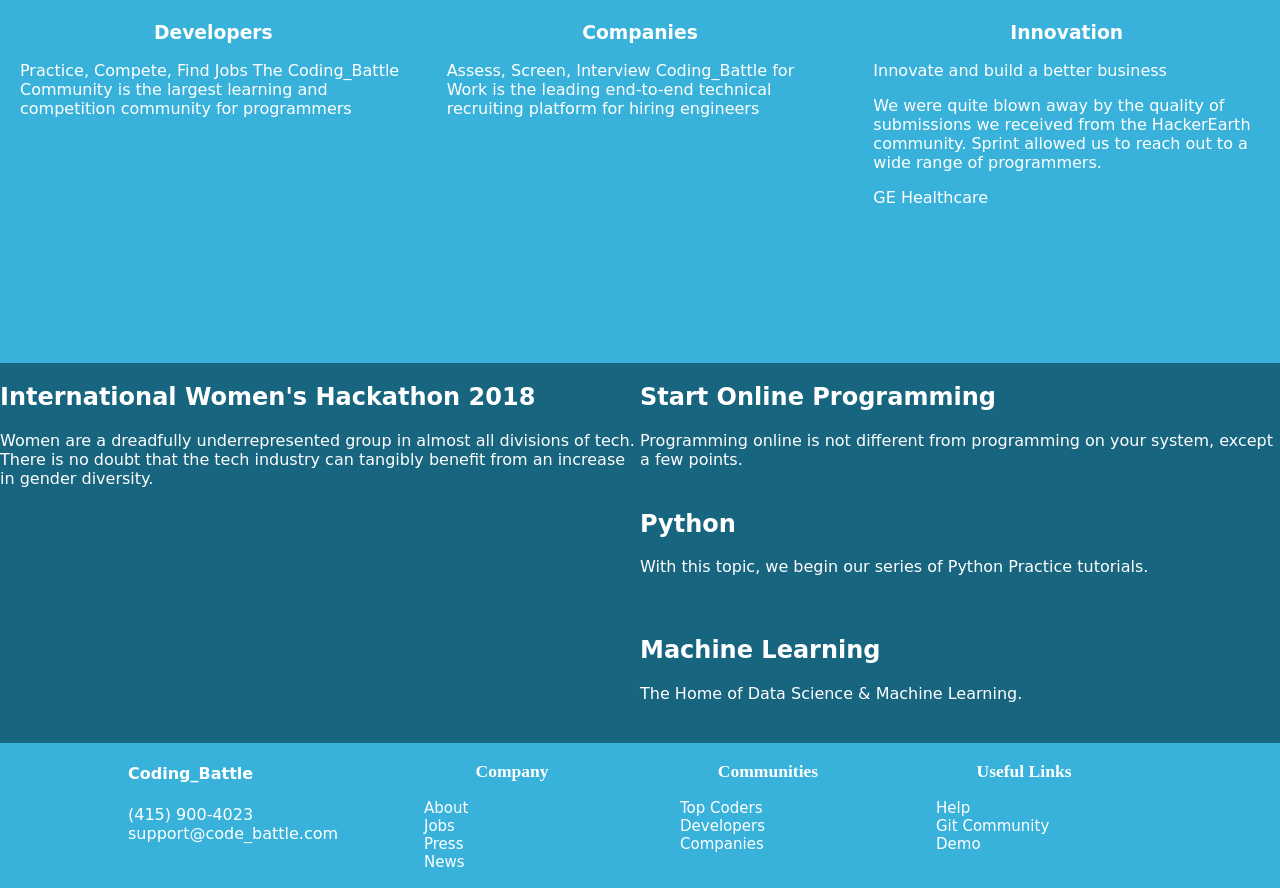
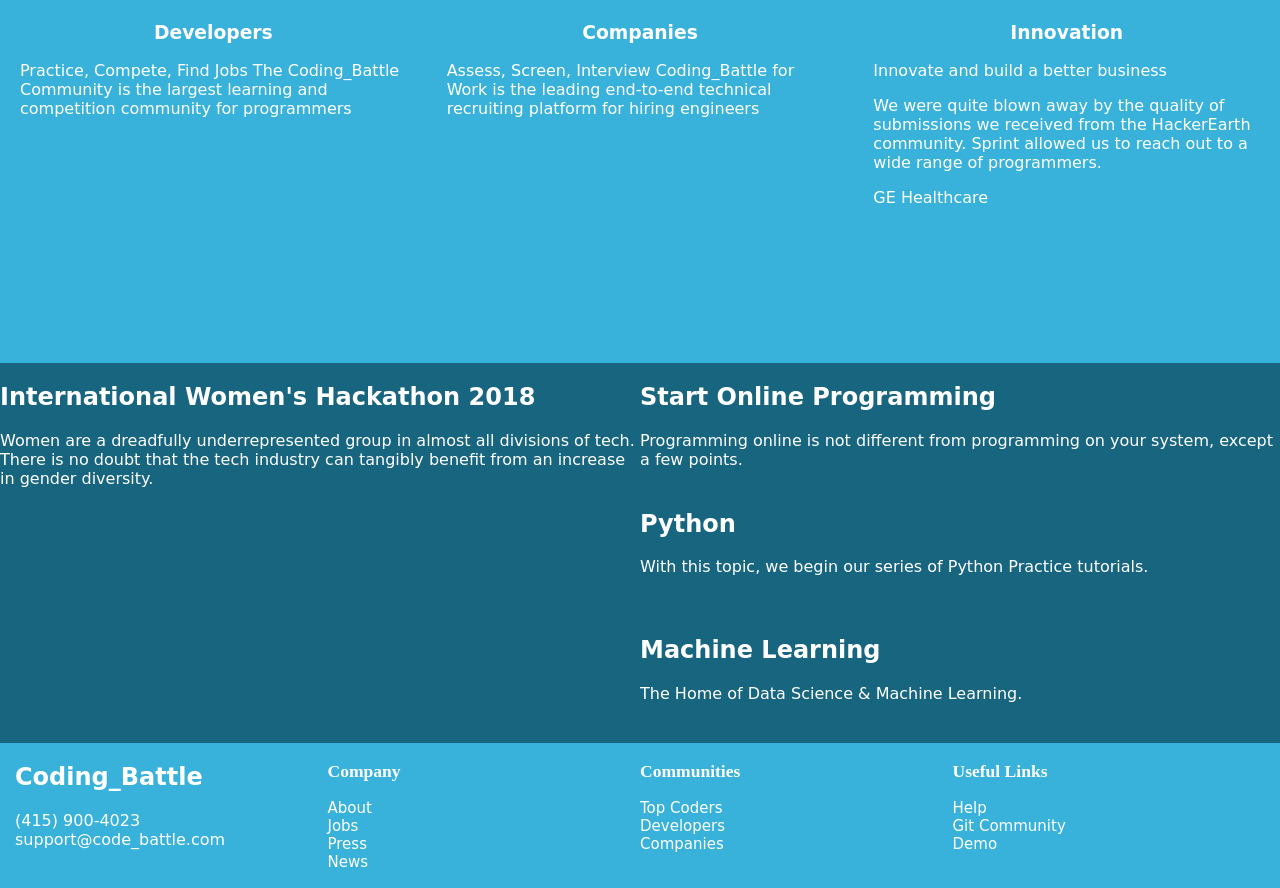
Before and after one commit to chiranjeevjoshi1/Assignment_HTML-CSS, a plain HTML site: page index.html in a window 1280 px wide. Shown: the part 557-1445 px from the top of the page. Drawn offline with Linux system fonts and the light colour scheme; a web font is replaced by a local one.

Commit message:
updated html css

```diff
--- a/css/index.css
+++ b/css/index.css
@@ -135,38 +135,25 @@ ul {
 }
 
 footer {
+  padding-right:15px;
 	margin-left: 0px;
 	height: 145px;
 	background:  #39B2DB;
-
-}
-
-.foot-container {
-
-	width: 80%;
-	margin:auto;
-
-	display: flex;
-	flex-direction: column;
+  padding-left:15px;
+  display:flex;
 
 
 }
 
 
 
-.footer-row-up {
-	flex: 5;
-	color: white;
-	display: flex;
-	flex-direction: row;
-	justify-content: space-between;
 
-}
 
 
 .up-name {
 
 	flex: 1;
+  color:white;
 
 }
 
@@ -179,6 +166,7 @@ footer {
 }
 .company-base ul{
   text-align:left;
+  padding-left:0px;
 }
 
 
@@ -190,6 +178,6 @@ footer {
 
 .nav-title {
 	font-family: 'Architects Daughter';
-  text-align:center;
+  text-align:left;
 
 }
--- a/index.html
+++ b/index.html
@@ -10,6 +10,7 @@
 
 	<link href="https://fonts.googleapis.com/css?family=Walter+Turncoat" rel="stylesheet">
 	<link href="https://fonts.googleapis.com/css?family=Courgette" rel="stylesheet">
+	 <link rel="icon" href="favicon.ico" type="image/gif" sizes="16x16">
 
 
 </head>
@@ -84,15 +85,21 @@ Coding_Battle for Work is the leading end-to-end technical recruiting platform f
     </div>
   </div>
 </article>
+
+
+
 <footer>
 
-		<section class="foot-container">
-			<nav class="footer-row-up">
+
+
 				<section class="up-name">
 					<h1>Coding_Battle</h1>
 					<p>(415) 900-4023
-support@code_battle.com</p>
-         </section>
+                    support@code_battle.com</p>
+                </section>
+
+
+
 				<section class="company">
 					<h3 class="nav-title">Company</h3>
 					<nav class="company-base">
@@ -103,8 +110,10 @@ support@code_battle.com</p>
 							<li><a href="#">News</a></li>
 						</ul>
 					</nav>
+				</section>
 
-				</section>
+
+
 				<section class="company">
 					<h3 class="nav-title">Communities</h3>
 					<nav class="company-base">
@@ -115,6 +124,8 @@ support@code_battle.com</p>
 						</ul>
 					</nav>
 				</section>
+
+
 				<section class="company">
 					<h3 class="nav-title">Useful Links</h3>
 					<nav class="company-base">
@@ -125,22 +136,7 @@ support@code_battle.com</p>
 						</ul>
 					</nav>
 				</section>
-
-
-
-
-
-
-
-		</section>
-
-
-
-
-
-
-
-	</footer>
+</footer>
 
 
 
```
Also changed, not shown: favicon.ico (added), img/twobythree_grid.jpeg (added).
